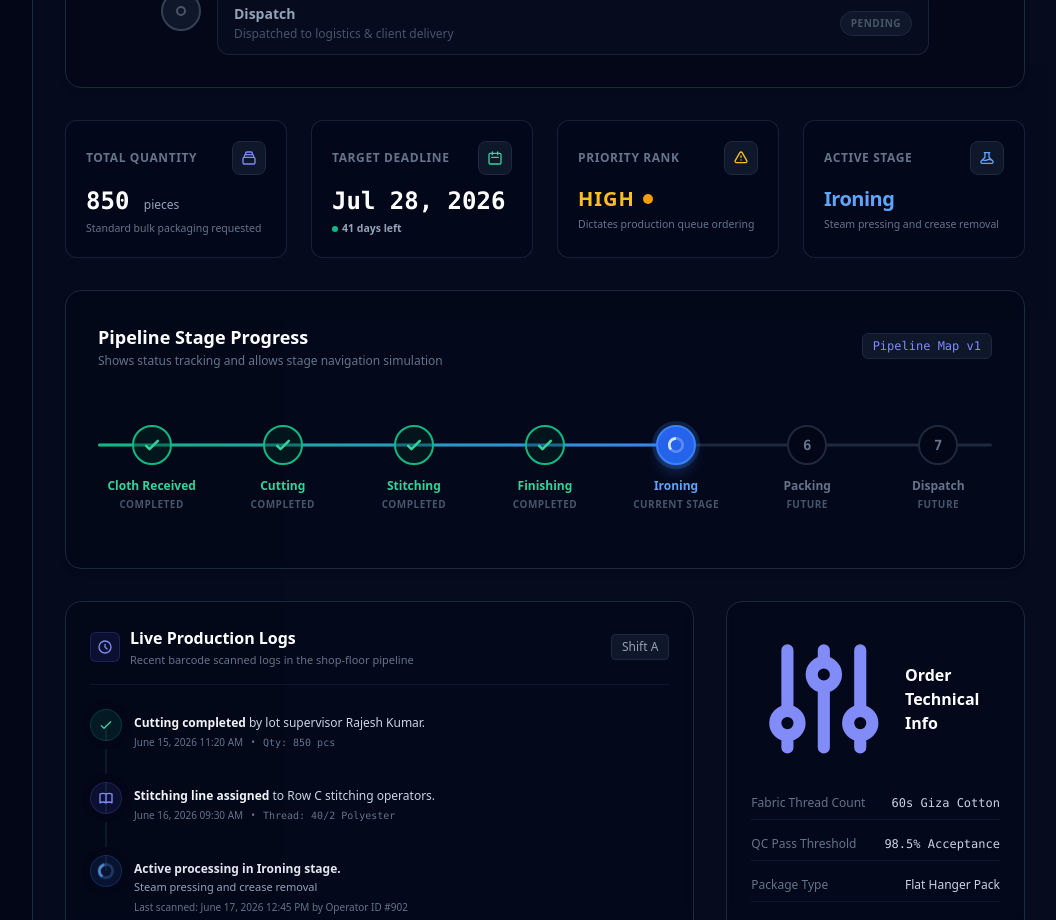
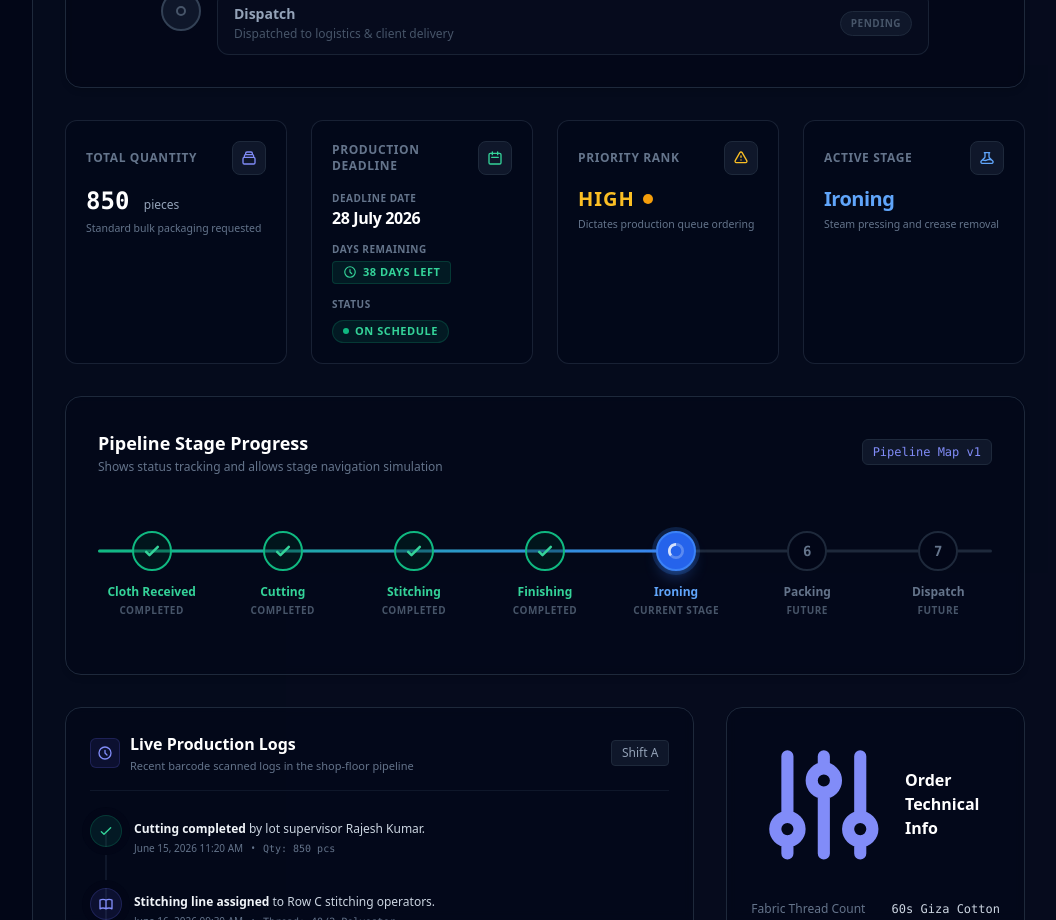
Before and after one commit to AvniMalik03/GarmentFlow, a Next.js app: page /orders/fabindia-export in a window 1280 px wide. Shown: the part 1460-2380 px from the top of the page, without its empty margins (223-1279 px from the left). Built offline with nearby package versions, Linux system fonts and the light colour scheme.

Commit message:
feat: add deadline tracking for production orders

```diff
--- a/app/orders/[id]/page.tsx
+++ b/app/orders/[id]/page.tsx
@@ -134,20 +134,123 @@ function formatDate(dateStr: string) {
   });
 }
 
-// Helper to calculate days remaining
-function getDaysRemaining(deadlineStr: string): { days: number; text: string; isOverdue: boolean } {
-  const today = new Date('2026-06-17'); // current local time simulation anchor
-  const deadline = new Date(deadlineStr);
-  const diffTime = deadline.getTime() - today.getTime();
-  const diffDays = Math.ceil(diffTime / (1000 * 60 * 60 * 24));
+// Helper to format Date as "D MMMM YYYY", e.g., "28 June 2026"
+function formatFullDate(dateStr: string) {
+  const date = new Date(dateStr);
+  if (isNaN(date.getTime())) return dateStr;
+
+  const day = date.getDate();
+  const month = date.toLocaleDateString('en-US', { month: 'long' });
+  const year = date.getFullYear();
+  return `${day} ${month} ${year}`;
+}
+
+// Helper to calculate days remaining and styles
+function getDeadlineInfo(deadlineStr: string) {
+  const today = new Date();
+  const todayMidnight = new Date(today.getFullYear(), today.getMonth(), today.getDate());
+
+  let deadlineMidnight: Date;
+  const parts = deadlineStr.split('-');
+  if (parts.length === 3) {
+    const year = parseInt(parts[0], 10);
+    const month = parseInt(parts[1], 10) - 1;
+    const day = parseInt(parts[2], 10);
+    deadlineMidnight = new Date(year, month, day);
+  } else {
+    const deadline = new Date(deadlineStr);
+    deadlineMidnight = new Date(deadline.getFullYear(), deadline.getMonth(), deadline.getDate());
+  }
+
+  if (isNaN(deadlineMidnight.getTime())) {
+    return {
+      daysRemaining: 0,
+      daysText: 'Invalid Date',
+      status: 'On Schedule' as const,
+      isOverdue: false,
+      textStyle: 'text-slate-400',
+      bgStyle: 'bg-slate-500/10',
+      borderStyle: 'border-slate-500/20',
+      dotStyle: 'bg-slate-500',
+      iconColor: 'text-slate-400',
+    };
+  }
+
+  const diffTime = deadlineMidnight.getTime() - todayMidnight.getTime();
+  const diffDays = Math.round(diffTime / (1000 * 60 * 60 * 24));
+
+  let daysText = '';
+  let status: 'On Schedule' | 'Approaching Deadline' | 'Urgent' | 'Overdue' = 'On Schedule';
+  let isOverdue = false;
+
+  let textStyle = '';
+  let bgStyle = '';
+  let borderStyle = '';
+  let dotStyle = '';
+  let iconColor = '';
 
   if (diffDays < 0) {
-    return { days: diffDays, text: `${Math.abs(diffDays)} days overdue`, isOverdue: true };
+    isOverdue = true;
+    const absDays = Math.abs(diffDays);
+    daysText = `${absDays} ${absDays === 1 ? 'Day' : 'Days'} Overdue`;
+    status = 'Overdue';
+
+    // Dark Red
+    textStyle = 'text-red-400';
+    bgStyle = 'bg-red-950/40';
+    borderStyle = 'border-red-900/50';
+    dotStyle = 'bg-red-500';
+    iconColor = 'text-red-400';
   } else if (diffDays === 0) {
-    return { days: diffDays, text: 'Due today', isOverdue: false };
+    daysText = 'Due Today';
+    status = 'Urgent';
+
+    // Red (Rose)
+    textStyle = 'text-rose-400';
+    bgStyle = 'bg-rose-500/10';
+    borderStyle = 'border-rose-500/20';
+    dotStyle = 'bg-rose-500';
+    iconColor = 'text-rose-400';
   } else {
-    return { days: diffDays, text: `${diffDays} days left`, isOverdue: false };
+    daysText = `${diffDays} ${diffDays === 1 ? 'Day' : 'Days'} Left`;
+    if (diffDays > 7) {
+      status = 'On Schedule';
+      // Green (Emerald)
+      textStyle = 'text-emerald-400';
+      bgStyle = 'bg-emerald-500/10';
+      borderStyle = 'border-emerald-500/20';
+      dotStyle = 'bg-emerald-500';
+      iconColor = 'text-emerald-400';
+    } else if (diffDays >= 3 && diffDays <= 7) {
+      status = 'Approaching Deadline';
+      // Amber
+      textStyle = 'text-amber-400';
+      bgStyle = 'bg-amber-500/10';
+      borderStyle = 'border-amber-500/20';
+      dotStyle = 'bg-amber-500';
+      iconColor = 'text-amber-400';
+    } else {
+      status = 'Urgent';
+      // Red (Rose)
+      textStyle = 'text-rose-400';
+      bgStyle = 'bg-rose-500/10';
+      borderStyle = 'border-rose-500/20';
+      dotStyle = 'bg-rose-500';
+      iconColor = 'text-rose-400';
+    }
   }
+
+  return {
+    daysRemaining: diffDays,
+    daysText,
+    status,
+    isOverdue,
+    textStyle,
+    bgStyle,
+    borderStyle,
+    dotStyle,
+    iconColor,
+  };
 }
 
 export default function OrderDetailsPage() {
@@ -260,7 +363,7 @@ export default function OrderDetailsPage() {
   };
 
   const currentStatusStyle = statusColors[order.status] || statusColors.active;
-  const daysInfo = getDaysRemaining(order.deadline);
+  const daysInfo = getDeadlineInfo(order.deadline);
 
   return (
     <DashboardLayout>
@@ -481,24 +584,46 @@ export default function OrderDetailsPage() {
             </div>
           </div>
 
-          {/* Stat Item: Deadline */}
-          <div className="bg-slate-950/45 border border-slate-800/80 rounded-xl p-5 hover:border-slate-700/60 transition-colors duration-200">
+          {/* Stat Item: Production Deadline */}
+          <div className="bg-slate-950/45 border border-slate-800/80 rounded-xl p-5 hover:border-slate-700/60 transition-colors duration-200 flex flex-col justify-between">
             <div className="flex items-center justify-between">
-              <span className="text-xs text-slate-500 font-bold uppercase tracking-wider">Target Deadline</span>
-              <div className={`p-2 rounded-lg bg-slate-900 border border-slate-800 ${daysInfo.isOverdue ? 'text-rose-400' : 'text-emerald-400'}`}>
+              <span className="text-xs text-slate-500 font-bold uppercase tracking-wider">Production Deadline</span>
+              <div className={`p-2 rounded-lg bg-slate-900 border border-slate-800 ${daysInfo.iconColor}`}>
                 <svg className="w-4 h-4" fill="none" viewBox="0 0 24 24" stroke="currentColor">
                   <path strokeLinecap="round" strokeLinejoin="round" strokeWidth={2} d="M8 7V3m8 4V3m-9 8h10M5 21h14a2 2 0 002-2V7a2 2 0 00-2-2H5a2 2 0 00-2 2v12a2 2 0 002 2z" />
                 </svg>
               </div>
             </div>
-            <div className="mt-2.5">
-              <h3 className="text-2xl font-extrabold text-white font-mono">
-                {formatDate(order.deadline)}
-              </h3>
-              <p className={`text-[10.5px] font-semibold mt-1 flex items-center gap-1 ${daysInfo.isOverdue ? 'text-rose-500' : 'text-slate-400'}`}>
-                {!daysInfo.isOverdue && <span className="h-1.5 w-1.5 rounded-full bg-emerald-500" />}
-                {daysInfo.text}
-              </p>
+
+            <div className="mt-4 space-y-3">
+              <div>
+                <span className="text-[10px] text-slate-500 font-semibold uppercase tracking-wider block">Deadline Date</span>
+                <span className="text-base font-extrabold text-white tracking-tight">
+                  {formatFullDate(order.deadline)}
+                </span>
+              </div>
+
+              <div>
+                <span className="text-[10px] text-slate-500 font-semibold uppercase tracking-wider block mb-1">Days Remaining</span>
+                <span className={`inline-flex items-center gap-1.5 px-2.5 py-0.5 rounded text-[11px] font-bold border uppercase tracking-wider ${daysInfo.bgStyle} ${daysInfo.textStyle} ${daysInfo.borderStyle}`}>
+                  <svg className="w-3.5 h-3.5" fill="none" viewBox="0 0 24 24" stroke="currentColor">
+                    {daysInfo.isOverdue ? (
+                      <path strokeLinecap="round" strokeLinejoin="round" strokeWidth={2} d="M12 9v2m0 4h.01m-6.938 4h13.856c1.54 0 2.502-1.667 1.732-3L13.732 4c-.77-1.333-2.694-1.333-3.464 0L3.34 16c-.77 1.333.192 3 1.732 3z" />
+                    ) : (
+                      <path strokeLinecap="round" strokeLinejoin="round" strokeWidth={2} d="M12 8v4l3 3m6-3a9 9 0 11-18 0 9 9 0 0118 0z" />
+                    )}
+                  </svg>
+                  {daysInfo.daysText}
+                </span>
+              </div>
+
+              <div>
+                <span className="text-[10px] text-slate-500 font-semibold uppercase tracking-wider block mb-1">Status</span>
+                <span className={`inline-flex items-center gap-1.5 px-2.5 py-0.5 rounded-full text-[11px] font-bold border uppercase tracking-wider ${daysInfo.bgStyle} ${daysInfo.textStyle} ${daysInfo.borderStyle}`}>
+                  <span className={`h-1.5 w-1.5 rounded-full ${daysInfo.dotStyle}`} />
+                  {daysInfo.status}
+                </span>
+              </div>
             </div>
           </div>
 
--- a/app/orders/page.tsx
+++ b/app/orders/page.tsx
@@ -92,29 +92,113 @@ const MOCK_ORDERS = [
   },
 ];
 
-// Helper to format Date string
-function formatDate(dateStr: string) {
-  return new Date(dateStr).toLocaleDateString('en-US', {
-    month: 'short',
-    day: 'numeric',
-    year: 'numeric',
-  });
-}
 
-// Helper to calculate days remaining
-function getDaysRemaining(deadlineStr: string) {
-  const today = new Date('2026-06-17'); // Simulated current anchor date
-  const deadline = new Date(deadlineStr);
-  const diffTime = deadline.getTime() - today.getTime();
-  const diffDays = Math.ceil(diffTime / (1000 * 60 * 60 * 24));
+// Helper to calculate days remaining and styles
+function getDeadlineInfo(deadlineStr: string) {
+  const today = new Date();
+  const todayMidnight = new Date(today.getFullYear(), today.getMonth(), today.getDate());
+
+  let deadlineMidnight: Date;
+  const parts = deadlineStr.split('-');
+  if (parts.length === 3) {
+    const year = parseInt(parts[0], 10);
+    const month = parseInt(parts[1], 10) - 1;
+    const day = parseInt(parts[2], 10);
+    deadlineMidnight = new Date(year, month, day);
+  } else {
+    const deadline = new Date(deadlineStr);
+    deadlineMidnight = new Date(deadline.getFullYear(), deadline.getMonth(), deadline.getDate());
+  }
+
+  if (isNaN(deadlineMidnight.getTime())) {
+    return {
+      daysRemaining: 0,
+      daysText: 'Invalid Date',
+      status: 'On Schedule' as const,
+      isOverdue: false,
+      textStyle: 'text-slate-400',
+      bgStyle: 'bg-slate-500/10',
+      borderStyle: 'border-slate-500/20',
+      dotStyle: 'bg-slate-500',
+      iconColor: 'text-slate-400',
+    };
+  }
+
+  const diffTime = deadlineMidnight.getTime() - todayMidnight.getTime();
+  const diffDays = Math.round(diffTime / (1000 * 60 * 60 * 24));
+
+  let daysText = '';
+  let status: 'On Schedule' | 'Approaching Deadline' | 'Urgent' | 'Overdue' = 'On Schedule';
+  let isOverdue = false;
+
+  let textStyle = '';
+  let bgStyle = '';
+  let borderStyle = '';
+  let dotStyle = '';
+  let iconColor = '';
 
   if (diffDays < 0) {
-    return { text: `${Math.abs(diffDays)}d overdue`, isOverdue: true };
+    isOverdue = true;
+    const absDays = Math.abs(diffDays);
+    daysText = `${absDays} ${absDays === 1 ? 'Day' : 'Days'} Overdue`;
+    status = 'Overdue';
+
+    // Dark Red
+    textStyle = 'text-red-400';
+    bgStyle = 'bg-red-950/40';
+    borderStyle = 'border-red-900/50';
+    dotStyle = 'bg-red-500';
+    iconColor = 'text-red-400';
   } else if (diffDays === 0) {
-    return { text: 'Due today', isOverdue: false };
+    daysText = 'Due Today';
+    status = 'Urgent';
+
+    // Red (Rose)
+    textStyle = 'text-rose-400';
+    bgStyle = 'bg-rose-500/10';
+    borderStyle = 'border-rose-500/20';
+    dotStyle = 'bg-rose-500';
+    iconColor = 'text-rose-400';
   } else {
-    return { text: `${diffDays}d left`, isOverdue: false };
+    daysText = `${diffDays} ${diffDays === 1 ? 'Day' : 'Days'} Left`;
+    if (diffDays > 7) {
+      status = 'On Schedule';
+      // Green (Emerald)
+      textStyle = 'text-emerald-400';
+      bgStyle = 'bg-emerald-500/10';
+      borderStyle = 'border-emerald-500/20';
+      dotStyle = 'bg-emerald-500';
+      iconColor = 'text-emerald-400';
+    } else if (diffDays >= 3 && diffDays <= 7) {
+      status = 'Approaching Deadline';
+      // Amber
+      textStyle = 'text-amber-400';
+      bgStyle = 'bg-amber-500/10';
+      borderStyle = 'border-amber-500/20';
+      dotStyle = 'bg-amber-500';
+      iconColor = 'text-amber-400';
+    } else {
+      status = 'Urgent';
+      // Red (Rose)
+      textStyle = 'text-rose-400';
+      bgStyle = 'bg-rose-500/10';
+      borderStyle = 'border-rose-500/20';
+      dotStyle = 'bg-rose-500';
+      iconColor = 'text-rose-400';
+    }
   }
+
+  return {
+    daysRemaining: diffDays,
+    daysText,
+    status,
+    isOverdue,
+    textStyle,
+    bgStyle,
+    borderStyle,
+    dotStyle,
+    iconColor,
+  };
 }
 
 function isSavedOrder(value: unknown): value is SavedOrder {
@@ -293,7 +377,7 @@ export default function OrdersPage() {
           /* Orders Cards Grid */
           <div className="grid grid-cols-1 md:grid-cols-2 gap-6">
             {filteredOrders.map((order) => {
-              const daysInfo = getDaysRemaining(order.deadline);
+              const daysInfo = getDeadlineInfo(order.deadline);
               const progressVal = STAGE_PROGRESS[order.current_stage] || 0;
               const stageInfo = STAGES_CONFIG[order.current_stage] || { label: 'Unknown', index: 0 };
               const priorityDetail = priorityStyles[order.priority] || priorityStyles.medium;
@@ -371,14 +455,17 @@ export default function OrdersPage() {
                       </span>
 
                       {/* Deadline info */}
-                      <div className="flex items-center gap-1 text-[11px] text-slate-400 font-medium">
-                        <svg className="w-3.5 h-3.5 text-slate-500" fill="none" viewBox="0 0 24 24" stroke="currentColor">
-                          <path strokeLinecap="round" strokeLinejoin="round" strokeWidth={2} d="M8 7V3m8 4V3m-9 8h10M5 21h14a2 2 0 002-2V7a2 2 0 00-2-2H5a2 2 0 00-2 2v12a2 2 0 002 2z" />
-                        </svg>
-                        <span>{formatDate(order.deadline)}</span>
-                        <span className="text-slate-600">•</span>
-                        <span className={daysInfo.isOverdue ? 'text-rose-500 font-semibold' : 'text-slate-500'}>
-                          {daysInfo.text}
+                      <div className="flex flex-col gap-1">
+                        <span className="text-[9px] text-slate-500 font-bold uppercase tracking-wider block">Deadline</span>
+                        <span className={`inline-flex items-center gap-1 px-2.5 py-0.5 rounded text-[10px] font-semibold border ${daysInfo.bgStyle} ${daysInfo.textStyle} ${daysInfo.borderStyle}`}>
+                          <svg className="w-3.5 h-3.5" fill="none" viewBox="0 0 24 24" stroke="currentColor">
+                            {daysInfo.isOverdue ? (
+                              <path strokeLinecap="round" strokeLinejoin="round" strokeWidth={2} d="M12 9v2m0 4h.01m-6.938 4h13.856c1.54 0 2.502-1.667 1.732-3L13.732 4c-.77-1.333-2.694-1.333-3.464 0L3.34 16c-.77 1.333.192 3 1.732 3z" />
+                            ) : (
+                              <path strokeLinecap="round" strokeLinejoin="round" strokeWidth={2} d="M12 8v4l3 3m6-3a9 9 0 11-18 0 9 9 0 0118 0z" />
+                            )}
+                          </svg>
+                          {daysInfo.daysText}
                         </span>
                       </div>
                     </div>
```
